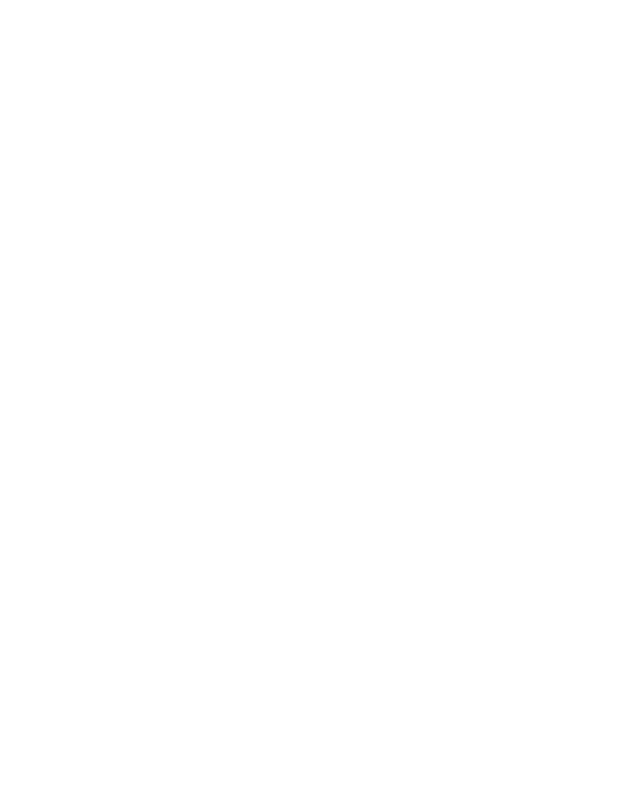
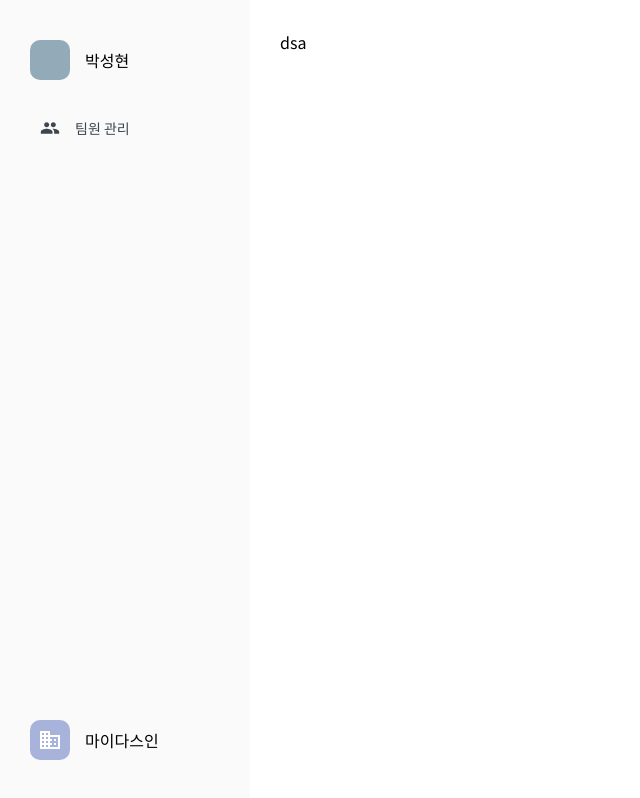
Before and after one commit to hackathon-ffa/FFA_CLIENT, a React (Create React App) app: page /management in a window 1280 px wide. Before the commit this address had no page. Shown: the whole page, without its empty margins (0-640 px from the left). Built offline with nearby package versions, Linux system fonts and the light colour scheme.

Commit message:
[CREATE] 팀원 관리 페이지 생성 및 라우팅 설정

```diff
--- a/src/App.tsx
+++ b/src/App.tsx
@@ -3,6 +3,7 @@
 import HomePage from "./pages/HomePage";
 import DashboardPage from "./pages/DashboardPage";
 import { RecoilRoot } from "recoil";
+import ManagementPage from "./pages/ManagementPage";
 
 const App = () => {
   return (
@@ -13,6 +14,7 @@
           <Routes>
             <Route path="/home" element={<HomePage />} />
             <Route path="/dashboard" element={<DashboardPage />} />
+            <Route path="/management" element={<ManagementPage />} />
           </Routes>
         </RecoilRoot>
       </Router>
--- /dev/null
+++ b/src/pages/ManagementPage.tsx
@@ -0,0 +1,20 @@
+import styled from "styled-components";
+import AdminNavBar from "../components/AdminNavBar";
+
+const ManagementPage = () => {
+  return (
+    <>
+      <AdminNavBar />
+      <Wrapper>
+        <p>dsa</p>
+      </Wrapper>
+    </>
+  );
+};
+
+const Wrapper = styled.div`
+  margin-left: 250px;
+  padding: 30px;
+`;
+
+export default ManagementPage;
```
